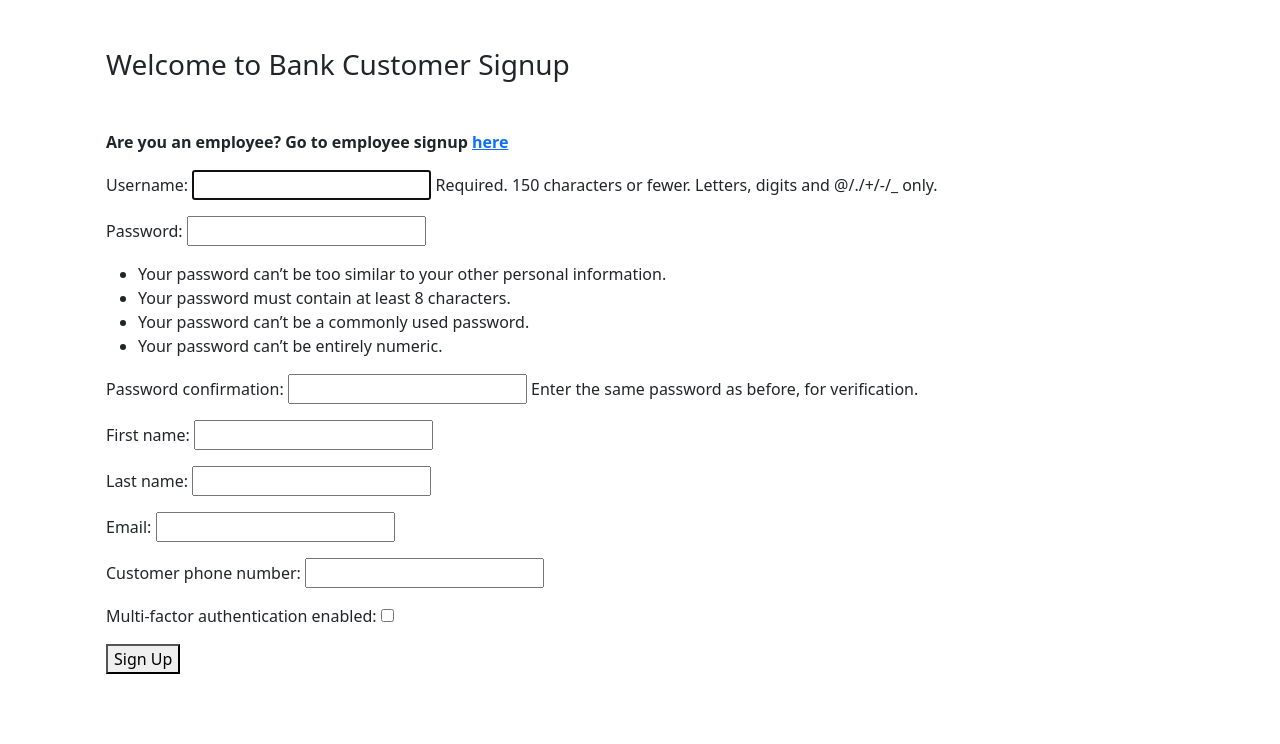
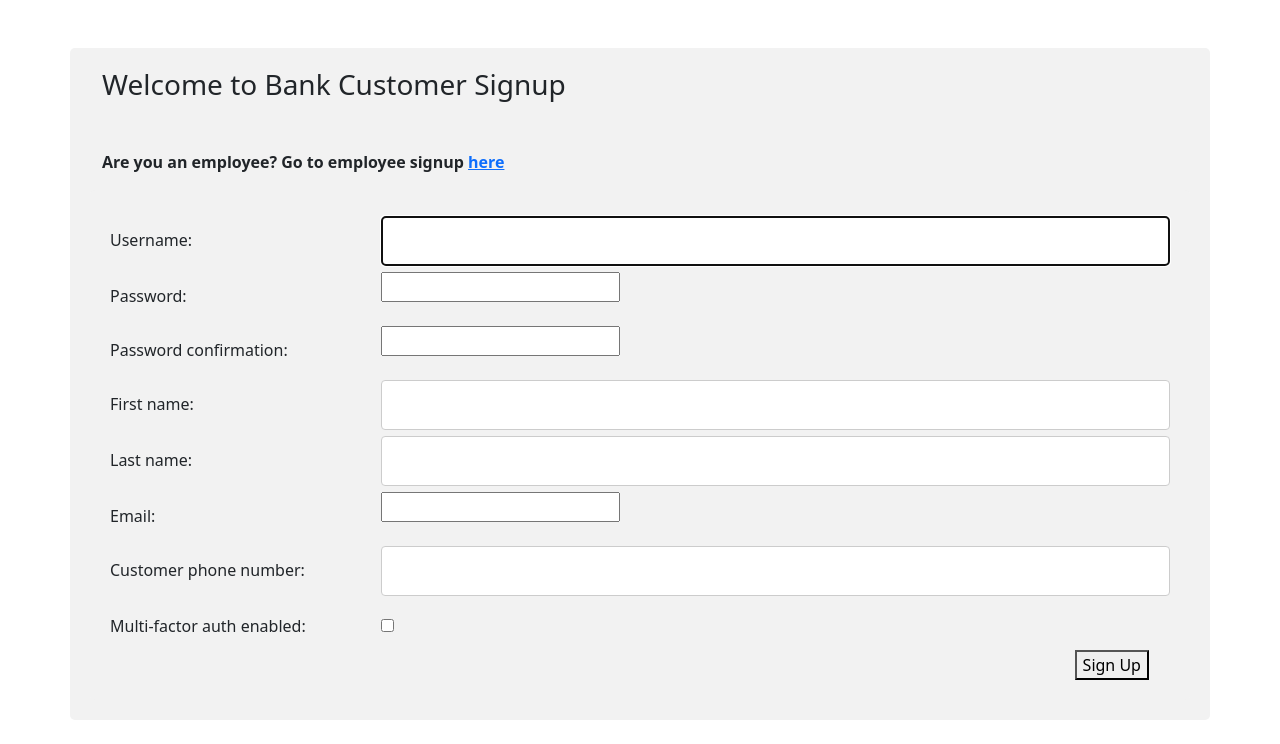
Before and after one commit to brigittarucz/bankSystem, a Django app: page /auth/signup/ in a window 1280 px wide. Shown: the part 56-800 px from the top of the page. Run offline with Django 3.2, Linux system fonts and the light colour scheme; parts of the project's set-up code (start-up, migrations or seed data) failed here and were passed over.

Commit message:
styling auth + removing errors

```diff
--- a/auth_app/forms.py
+++ b/auth_app/forms.py
@@ -30,7 +30,7 @@ class SignupProfileForm(forms.ModelForm):
 
         # Customizing label for mfe
         labels = {
-            'customer_mfe': 'Multi-factor authentication enabled'
+            'customer_mfe': 'Multi-factor auth enabled'
         }
 
         fields = [
--- a/auth_app/templates/auth_app/signup.html
+++ b/auth_app/templates/auth_app/signup.html
@@ -4,16 +4,43 @@
     {% if request.path == '/auth/signup/' %}
         <h3 class="mb-5">Welcome to Bank Customer Signup</h3>
         <p><b>Are you an employee? Go to employee signup <a href="{% url 'employee_app:employee_signup' %}">here</a></b></p>
-        <form method="post">
+        <form class="container" method="post">
             {% csrf_token %}
-            {{ signup_user.as_p }}
-            {{ profile_user.as_p }}
-            {{ signup_user.errors }}
-            {{ profile_user.errors }}
-            <button type="submit">Sign Up</button>
+
+            {% for field in signup_user %}
+            <div class="row">
+                {{ field.errors }}
+                <div class="col-25">
+                    {{ field.label_tag }}
+                </div>
+                <div class="col-75">
+                    {{ field }}
+                </div>
+                <!-- {% if field.help_text %}
+                <p class="help">{{ field.help_text|safe }}</p>
+                {% endif %} -->
+            </div>
+            {% endfor%}
+
+            {% for field in profile_user %}
+            <div class="row">
+                {{ field.errors }}
+                <div class="col-25">
+                    {{ field.label_tag }}
+                </div>
+                <div class="col-75" style="display: flex; align-items: center;">
+                    {{ field }}
+                </div>
+                <!-- {% if field.help_text %}
+                <p class="help">{{ field.help_text|safe }}</p>
+                {% endif %} -->
+            </div>
+            {% endfor%}
+
+            <button type="submit" style="margin-left: 91%;">Sign Up</button>
         </form>
     {% else %}
-        <h3 class="mb-5">Welcome to Bank Customer Singnup</h3>
+        <!-- <h3 class="mb-5">Welcome to Bank Customer Singnup</h3>
         <p><b>Are you an customer? Go to customer signup <a href="{% url 'auth_app:signup' %}">here</a></b></p>
         <form method="post">
             {% csrf_token %}
@@ -22,6 +49,43 @@
             {{ signup_user.errors }}
             {{ profile_user.errors }}
             <button type="submit">Sign Up</button>
+        </form> -->
+        <h3 class="mb-5">Welcome to Bank Employee Signup</h3>
+        <p><b>Are you an customer? Go to customer signup <a href="{% url 'auth_app:signup' %}">here</a></b></p>
+        <form class="container" method="post">
+            {% csrf_token %}
+
+            {% for field in signup_user %}
+            <div class="row">
+                {{ field.errors }}
+                <div class="col-25">
+                    {{ field.label_tag }}
+                </div>
+                <div class="col-75">
+                    {{ field }}
+                </div>
+                <!-- {% if field.help_text %}
+                <p class="help">{{ field.help_text|safe }}</p>
+                {% endif %} -->
+            </div>
+            {% endfor%}
+
+            {% for field in profile_user %}
+            <div class="row">
+                {{ field.errors }}
+                <div class="col-25">
+                    {{ field.label_tag }}
+                </div>
+                <div class="col-75" style="display: flex; align-items: center;">
+                    {{ field }}
+                </div>
+                <!-- {% if field.help_text %}
+                <p class="help">{{ field.help_text|safe }}</p>
+                {% endif %} -->
+            </div>
+            {% endfor%}
+
+            <button type="submit" style="margin-left: 91%;">Sign Up</button>
         </form>
     {% endif %}
 {% endblock %}
--- a/static/css/styles.css
+++ b/static/css/styles.css
@@ -9,3 +9,50 @@
 .bronze {
     background-color: #cd7f32;
 }
+
+/* https://www.w3schools.com/css/css_form.asp */
+
+input[type=text], select, textarea {
+    width: 100%;
+    padding: 12px;
+    border: 1px solid #ccc;
+    border-radius: 4px;
+    resize: vertical;
+  }
+
+  label {
+    padding: 12px 12px 12px 0;
+    display: inline-block;
+  }
+
+  input[type=submit] {
+    background-color: #4CAF50;
+    color: white;
+    padding: 12px 20px;
+    border: none;
+    border-radius: 4px;
+    cursor: pointer;
+    float: right;
+  }
+
+  input[type=submit]:hover {
+    background-color: #45a049;
+  }
+
+  .container {
+    border-radius: 5px;
+    background-color: #f2f2f2;
+    padding: 20px;
+  }
+
+  .col-25 {
+    float: left;
+    width: 25%;
+    margin-top: 6px;
+  }
+
+  .col-75 {
+    float: left;
+    width: 75%;
+    margin-top: 6px;
+  }
```
Also changed, not shown: db.sqlite3.
